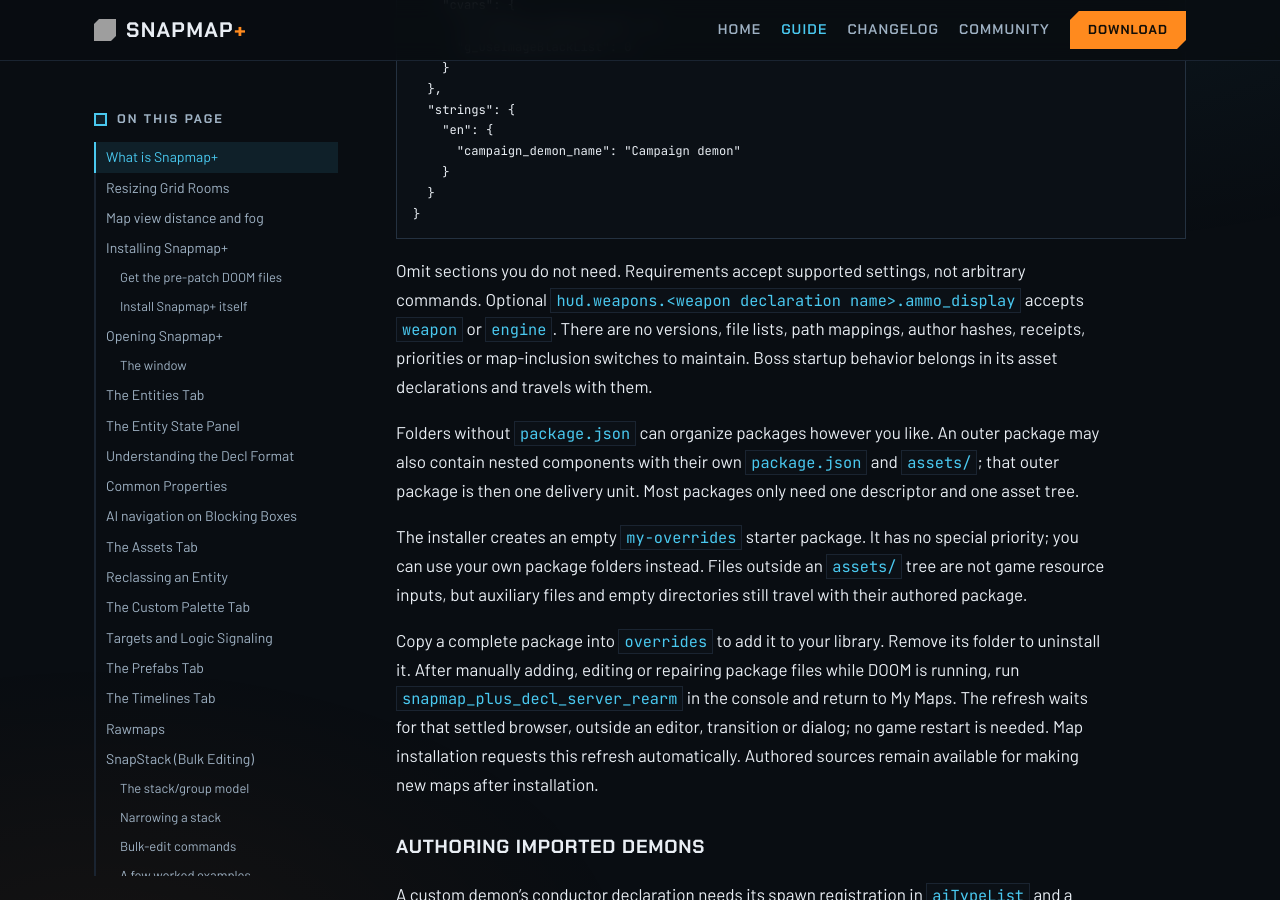
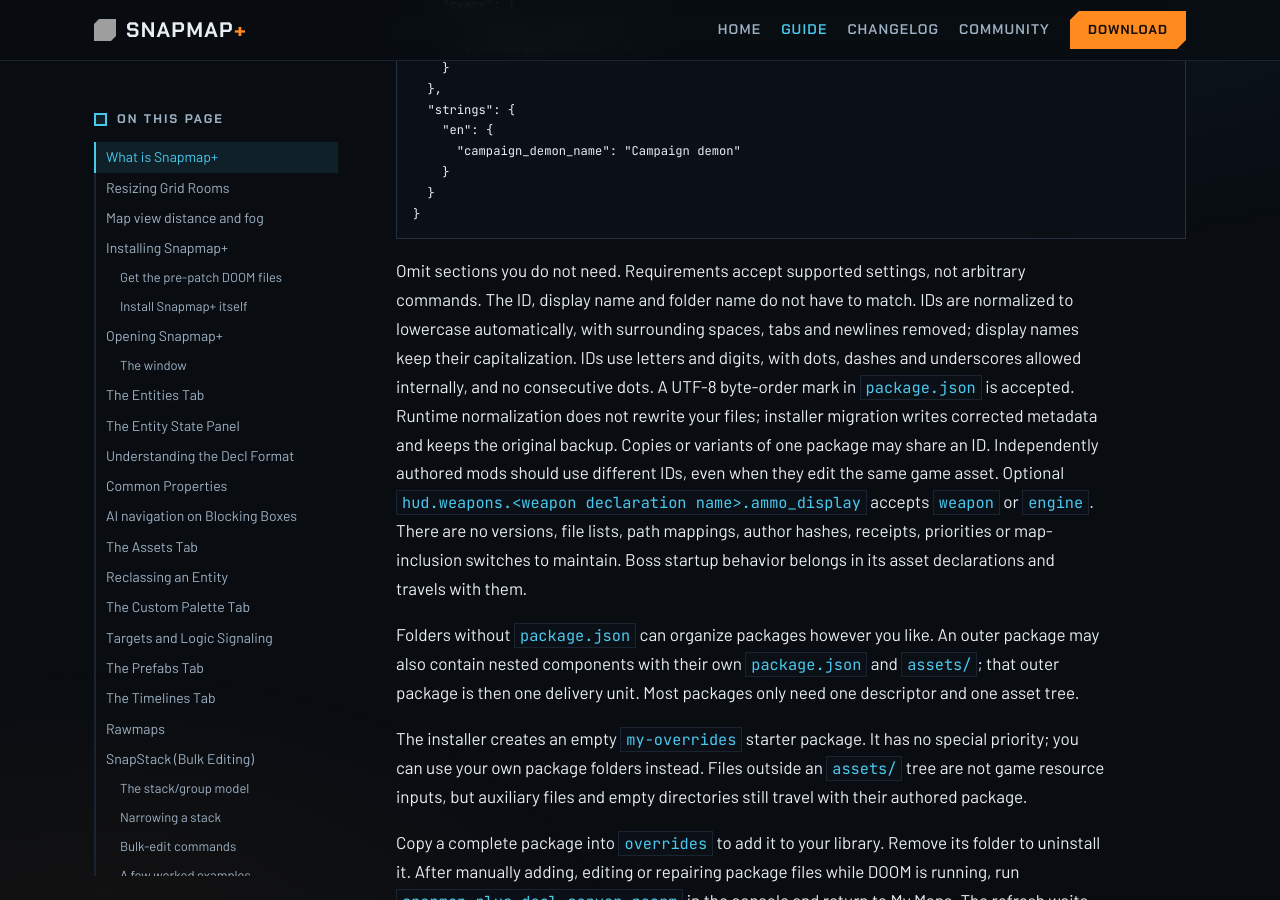
Before and after one commit to doom-snapmap/snapmap-web, a Jekyll site: the page built from site/snapmap-plus-guide.md, in a window 1280 px wide and 900 px high, scrolled down 31481 px. Built offline with Jekyll 4.4.1, drawn with Linux system fonts in a browser that asks for light colours; grey boxes are pictures that could not be loaded.

Commit message:
Normalize package IDs across loading and migration
Accept uppercase IDs and surrounding whitespace through one canonical identity rule while preserving display names and asset bytes. Apply it to descriptors, legacy conversion and map headers, and accept UTF-8 descriptor byte-order marks. Installer repairs retain original backups and remain idempotent.

````diff
--- a/site/snapmap-plus-guide.md
+++ b/site/snapmap-plus-guide.md
@@ -895,6 +895,14 @@ Only `id` and `name` are required in `package.json`. Requirements and strings go
 ```
 
 Omit sections you do not need. Requirements accept supported settings, not arbitrary commands.
+The ID, display name and folder name do not have to match. IDs are normalized to
+lowercase automatically, with surrounding spaces, tabs and newlines removed;
+display names keep their capitalization. IDs use letters and digits, with dots,
+dashes and underscores allowed internally, and no consecutive dots. A UTF-8 byte-order
+mark in `package.json` is accepted. Runtime normalization does not rewrite your files;
+installer migration writes corrected metadata and keeps the original backup.
+Copies or variants of one package may share an ID. Independently authored mods should
+use different IDs, even when they edit the same game asset.
 Optional `hud.weapons.<weapon declaration name>.ammo_display` accepts `weapon` or `engine`.
 There are no versions, file lists, path mappings, author hashes, receipts, priorities or map-inclusion
 switches to maintain. Boss startup behavior belongs in its asset declarations and travels with them.
````
